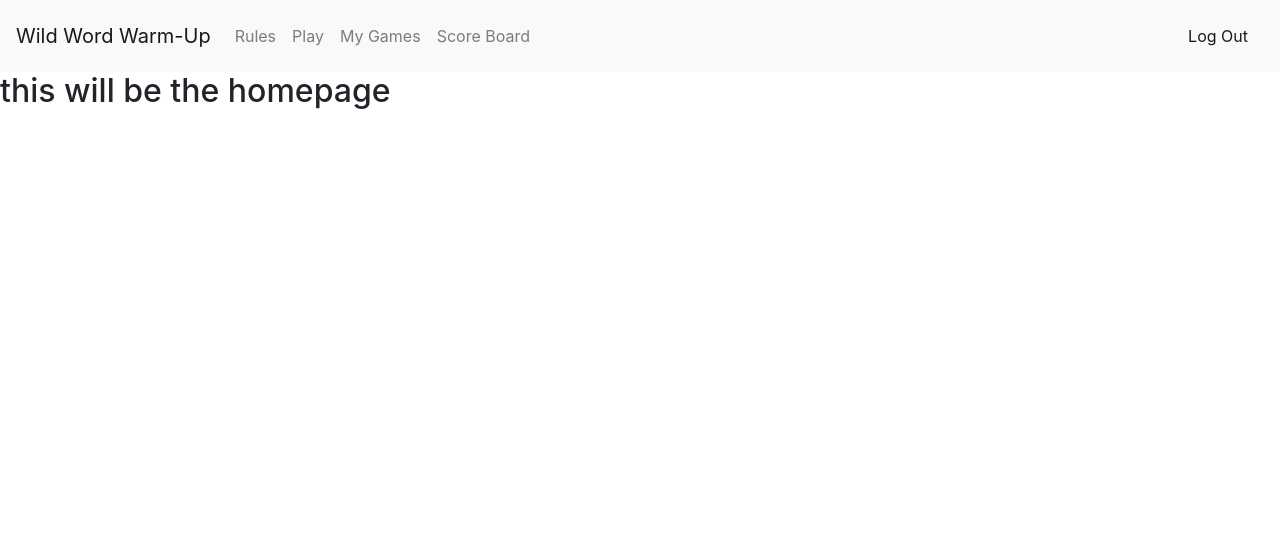
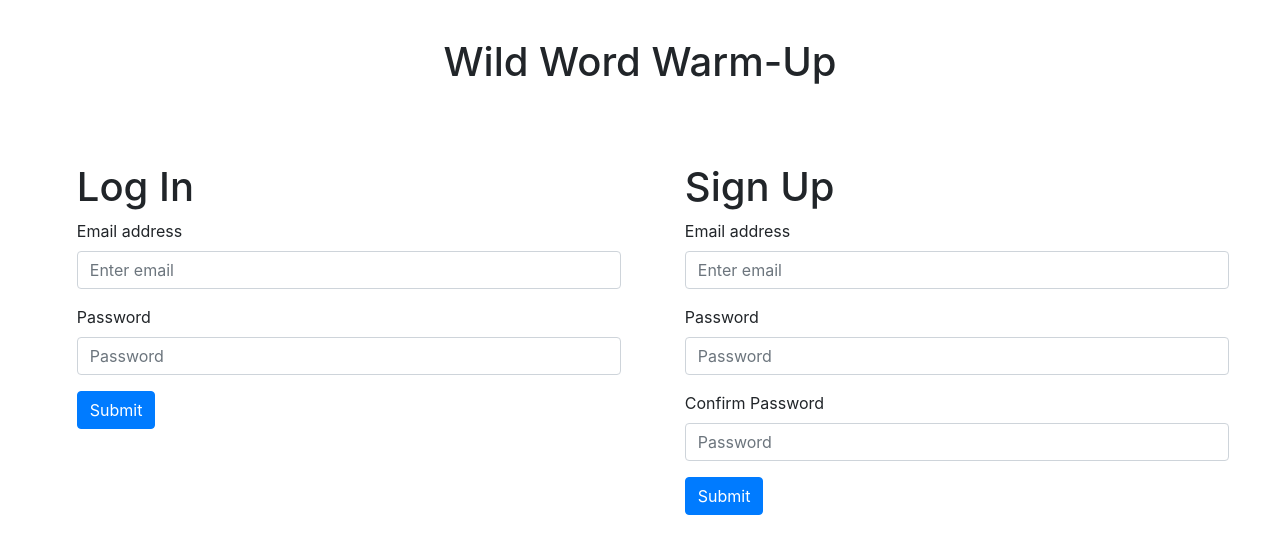
Before and after one commit to Jesskos/word-whizz, a Flask app: page / in a window 1280 px wide. Shown: the top 554 px of the page. Run offline with Flask 2, Linux system fonts and the light colour scheme; parts of the project's set-up code (start-up, migrations or seed data) failed here and were passed over; some libraries are stand-ins or nearby versions.

Commit message:
developed initial html template for login/signup page

```diff
--- a/helperfunctions.py
+++ b/helperfunctions.py
@@ -2,4 +2,5 @@
 # server helper functions
 #############################################################################
 
-import model
+def save_score(score):
+	pass
--- a/server.py
+++ b/server.py
@@ -1,18 +1,31 @@
 from flask import Flask, request, render_template, redirect, jsonify, flash, session
-from Jinja2 import StrictUndefined
 from game import *
 import requests
 import model
 import helperfunctions
 
 app = Flask(__name__)
-pp.jinja_env.undefined = StrictUndefined
 word_game = Game()
 app.secret_key="w()r|)gvu&&"
 
 @app.route('/')
 def index():
 	return render_template('index.html')
+
+@app.route('/login')
+def log_in():
+	pass
+
+
+@app.route('/signup', methods=["POST"])
+def sign_up():
+	pass
+
+
+@app.route('/logout')
+def log_out():
+	pass
+
 
 
 @app.route('/play')
--- a/static/css/styles.css
+++ b/static/css/styles.css
@@ -36,6 +36,14 @@
 	width: 70%;
 	height: 25%;
 	border: 2px black solid;
+}
+
+.container-login {
+	display: flex;
+	justify-content: center;
+	width: 100%;
+	height: auto;
+	margin: 1%;
 }
 
 /*word to guess*/
@@ -126,3 +134,24 @@ modal information */
     border: 1px solid #888;
     width: 60%;
 }
+
+/*signup page*/
+
+#signup {
+	margin-top: 5%;
+	width: 100%;
+	align-self: baseline;
+	margin-right: 5%;
+}
+
+#login {
+	margin-top: 5%;
+	width: 100%;
+	align-self: baseline;
+	margin: 5%;
+}
+
+.title {
+	text-align: center;
+	margin-top: 3%;
+}
--- a/templates/base.html
+++ b/templates/base.html
@@ -25,7 +25,7 @@
 	        <a class="nav-link" href="#"> Rules </a>
 	      </li>
 	      <li class="nav-item">
-	        <a class="nav-link" href="/play"> Play </a>
+	        <a class="nav-link" href="/play">Play </a>
 	      </li>
 	      <li class="nav-item">
 	        <a class="nav-link" href="#">My Games</a>
--- a/templates/index.html
+++ b/templates/index.html
@@ -1,10 +1,57 @@
-{% extends 'base.html' %}
+<html>
+<head>
+	<title>Sign Up/Log In Page</title>
+
+	<!-- Bootstrap Stylesheet -->
+	<link rel="stylesheet" href="https://stackpath.bootstrapcdn.com/bootstrap/4.1.1/css/bootstrap.min.css" integrity="sha384-WskhaSGFgHYWDcbwN70/dfYBj47jz9qbsMId/iRN3ewGhXQFZCSftd1LZCfmhktB" crossorigin="anonymous">
+
+	<!-- Link to Stylesheet -->
+	<link rel="stylesheet" href="/static/css/styles.css">
+</head>
+<body>
+	<div class="title">
+		<h1>Wild Word Warm-Up</h1>
+	</div>
+
+	<div class="container-login">
+
+	   <div id="login">
+	   		<h1>Log In</h1>
+			<form id="login-form">
+			  <div class="form-group">
+			    <label for="InputEmail">Email address</label>
+			    <input type="email" class="form-control" id="InputEmail" aria-describedby="emailHelp" placeholder="Enter email">
+			  </div>
+			  <div class="form-group">
+			    <label for="InputPassword">Password</label>
+			    <input type="password" class="form-control" id="InputPassword" placeholder="Password">
+			  </div>
+			  <button type="submit" class="btn btn-primary">Submit</button>
+			</form>
+		</div>
 
 
-{% block title %}Home Page{% endblock %}
+		<div id="signup">
+			<h1>Sign Up</h1>
+			<form id="signup-form">
+			  <div class="form-group">
+			    <label for="SignUpInputEmail">Email address</label>
+			    <input type="email" class="form-control" id="SignUpInputEmail" aria-describedby="emailHelp" placeholder="Enter email">
+			  </div>
+			  <div class="form-group">
+			    <label for="SignUpPassword">Password</label>
+			    <input type="password" class="form-control" id="SignUpPassword" placeholder="Password">
+			  </div>
+			  <div class="form-group">
+			    <label for="ConfirmInputPassword">Confirm Password</label>
+			    <input type="password" class="form-control" id="ConfirmInputPassword" placeholder="Password">
+			  </div>
+			  <button type="submit" class="btn btn-primary">Submit</button>
+			</form>
+	   </div>
 
-{% block content %}
-<h2>this will be the homepage</h2>
+    </div>
 
 
-{% endblock %}
+</body>
+</html>
```
Also changed, not shown: static/js/index.js (added).
